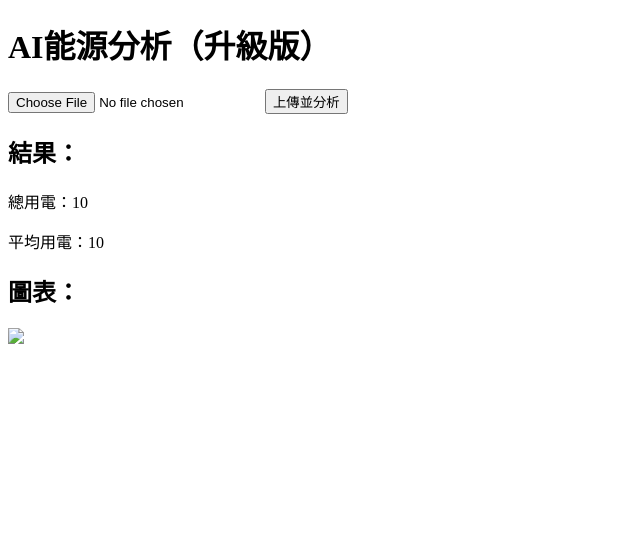
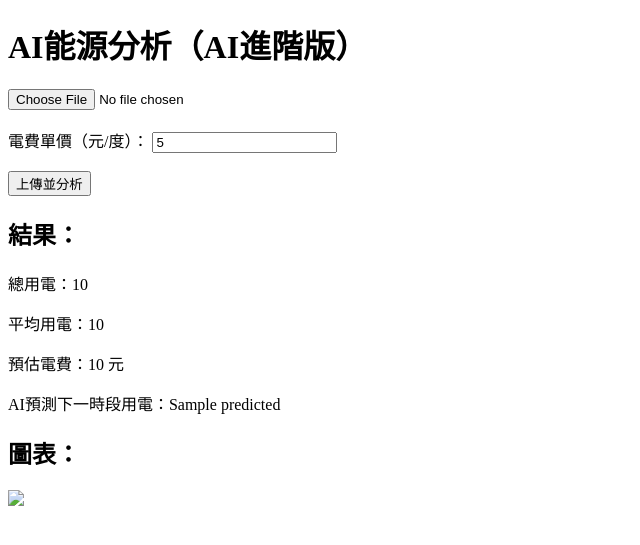
Before and after one commit to jordan911116-coder/energy-ai, a Flask app: template templates/index.html in a window 1280 px wide. Shown: the top 545 px of the page, without its empty margins (0-640 px from the left). Run offline with Flask 3, Linux system fonts and the light colour scheme; the template is opened without the code that fills it: most values are stand-ins (such as "Sample title", 1, 10 or a date in 2020).

Commit message:
Update index.html

```diff
--- a/templates/index.html
+++ b/templates/index.html
@@ -2,14 +2,18 @@
 <html>
 <head>
     <meta charset="UTF-8">
-    <title>AI能源分析（升級版）</title>
+    <title>AI能源分析（進階版）</title>
 </head>
 <body>
 
-<h1>AI能源分析（升級版）</h1>
+<h1>AI能源分析（AI進階版）</h1>
 
 <form method="post" enctype="multipart/form-data">
-    <input type="file" name="file" required>
+    <input type="file" name="file" required><br><br>
+
+    電費單價（元/度）：
+    <input type="number" name="price" value="5" step="0.1"><br><br>
+
     <button type="submit">上傳並分析</button>
 </form>
 
@@ -21,6 +25,8 @@
 {% else %}
 <p>總用電：{{ result.total }}</p>
 <p>平均用電：{{ result.avg }}</p>
+<p>預估電費：{{ result.cost }} 元</p>
+<p>AI預測下一時段用電：{{ result.predicted }}</p>
 {% endif %}
 
 {% endif %}
```
